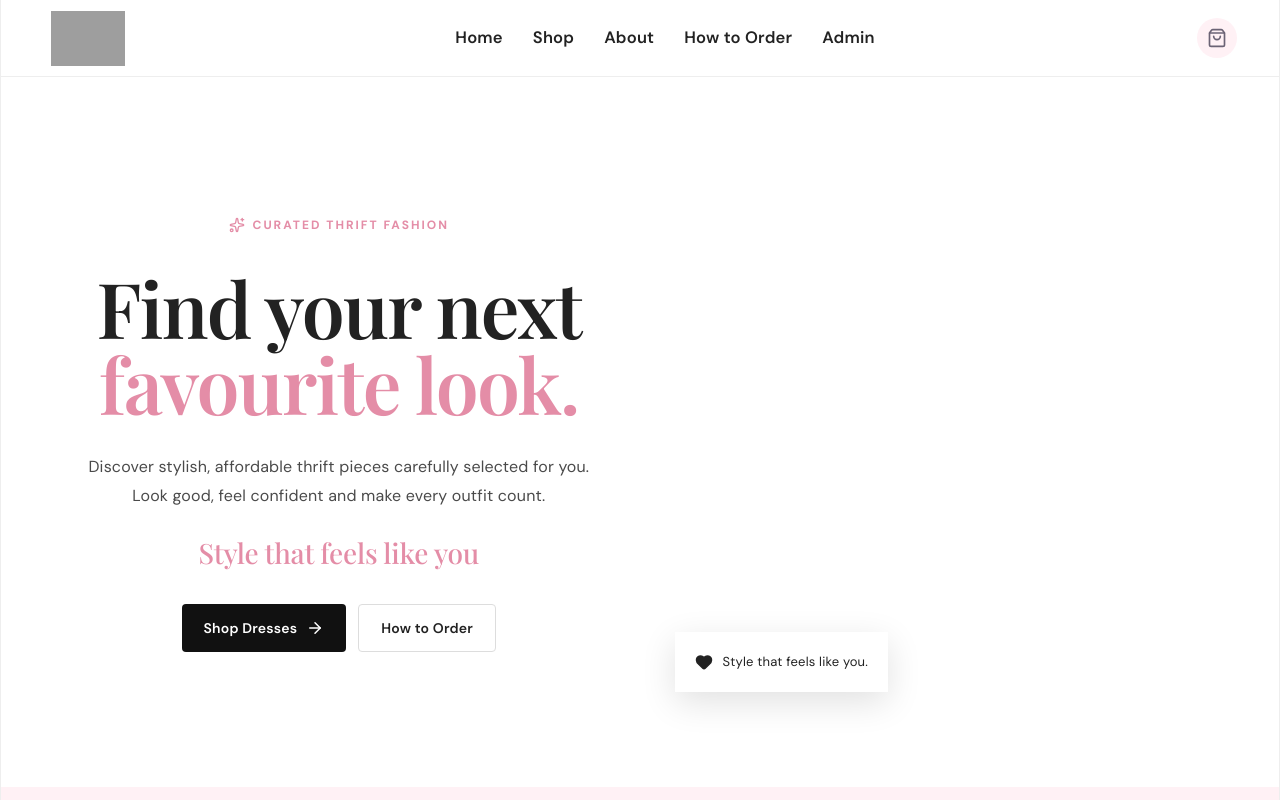
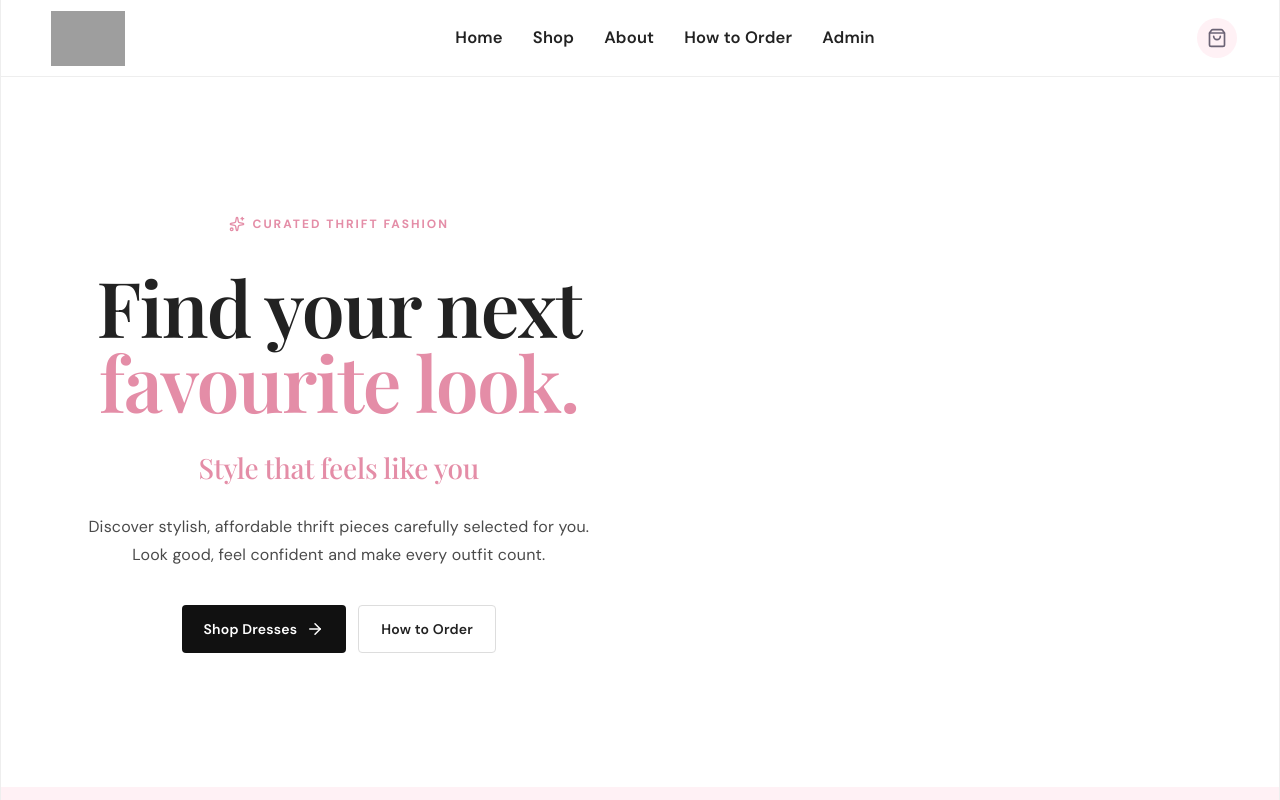
Before and after one commit to wilsonmuriithiwangu-boop/thrift-by-njeri, a React (Vite) app: page / in a window 1280 px wide. Shown: the top 800 px of the page. Built offline with nearby package versions, Linux system fonts and the light colour scheme; no server answers; the database is empty; grey boxes are pictures that could not be loaded.

Commit message:
updated website

```diff
--- a/src/pages/Home.jsx
+++ b/src/pages/Home.jsx
@@ -52,13 +52,14 @@ return (
   Find your next <span>favourite look.</span>
 </h1>
 
-        <p className="hero-description">
-          Discover stylish, affordable thrift pieces carefully selected
-          for you. Look good, feel confident and make every outfit count.
-        </p>
         <h2 className="hero-tagline">
   Style that feels like you
 </h2>
+
+<p className="hero-description">
+  Discover stylish, affordable thrift pieces carefully selected
+  for you. Look good, feel confident and make every outfit count.
+</p>
 
         <div className="hero-buttons">
           <Link to="/shop" className="primary-button">
@@ -72,13 +73,7 @@ return (
         </div>
       </div>
 
-      <div className="hero-image">
-
-        <div className="hero-card">
-          <Heart size={18} fill="currentColor" />
-          <span>Style that feels like you.</span>
-        </div>
-      </div>
+      <div className="hero-image"></div>
     </section>
 
     <section className="features-section">
```
